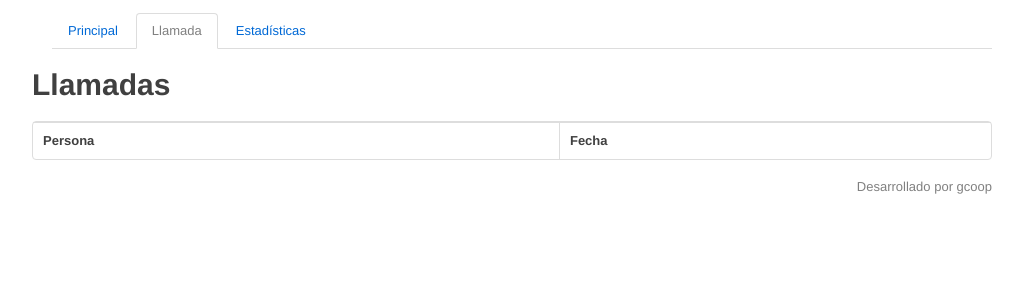
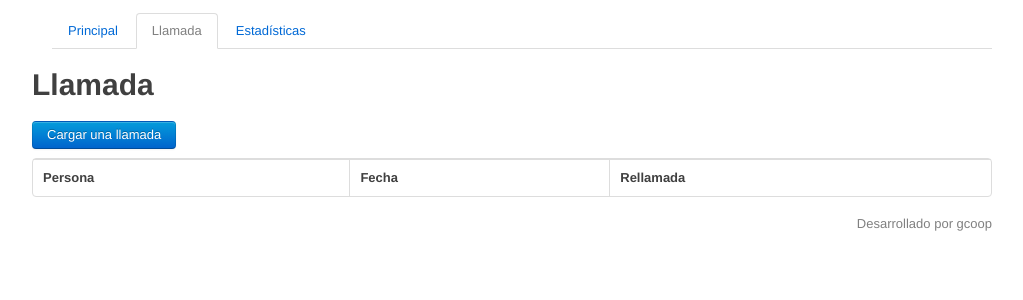
Before and after one commit to gcoop-libre/flaskpastillas, a Flask app: page /llamada in a window 1280 px wide. Shown: the top 300 px of the page, without its empty margins (118-1141 px from the left). Run offline with Flask 2, Linux system fonts and the light colour scheme; data that the repository does not hold is empty.

Commit message:
mejorando el listado de llamadas.

```diff
--- a/templates/base.html
+++ b/templates/base.html
@@ -6,6 +6,8 @@
     <link href="/static/custom.css" rel="stylesheet" type="text/css" >
     <script src="/static/js/jquery-1.7.1.min.js"></script>
     <script src="/static/js/custom.js"></script>
+
+    {% block header %}{% endblock %}
 </head>
 
 <body>
--- a/templates/homepage.html
+++ b/templates/homepage.html
@@ -1,7 +1,6 @@
 {% extends 'base.html' %}
 {% block content %}
 
-Acciones:
-<a href='/llamada/crear' class='btn primary'>Cargar una llamada</a>
+<h1>Página principal</h1>
 
 {% endblock %}
--- a/templates/llamada_listar.html
+++ b/templates/llamada_listar.html
@@ -1,18 +1,23 @@
 {% extends 'base.html' %}
 {% block content %}
 
-<h1>Llamadas</h1>
+<h1>Llamada</h1>
 
+<a href='/llamada/crear' class='btn primary'>Cargar una llamada</a>
+
+<p>
 <table class="bordered-table">
 <tr>
     <th>Persona</th>
     <th>Fecha</th>
+    <th>Rellamada</th>
 </tr>
 
 {% for llamada in llamadas %}
 <tr>
     <td>{{ llamada.nombre_persona }}</td>
     <td>{{ llamada.fecha }}</td>
+    <td>{{ llamada.rellamada }}</td>
 </tr>
 {% endfor %}
 </table>
```
